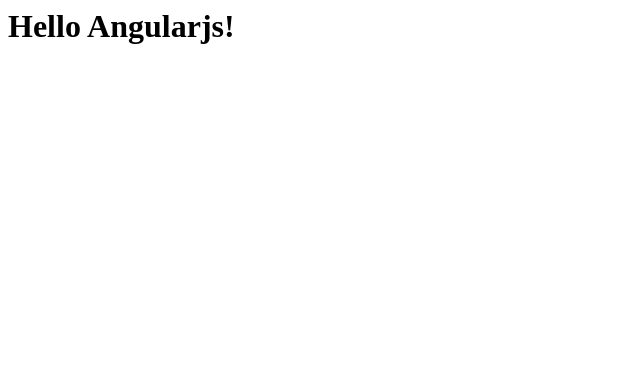
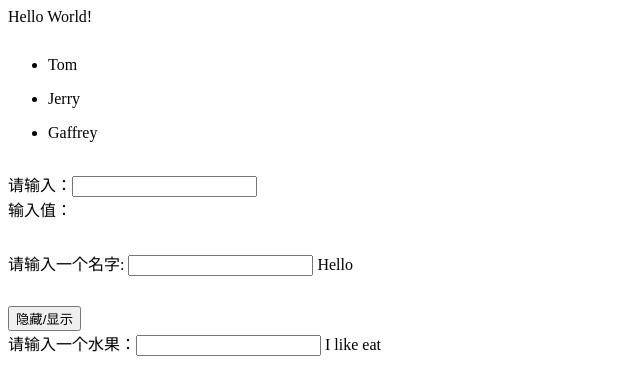
Before and after one commit to nidesky/learn-angular, a website: page 151015/index.html in a window 1280 px wide. Shown: the whole page, without its empty margins (0-640 px from the left). Drawn offline with nearby package versions, Linux system fonts and the light colour scheme.

Commit message:
常用指令

```diff
--- a/151015/index.html
+++ b/151015/index.html
@@ -3,8 +3,45 @@
 	<meta charset="UTF-8">
 	<title>This is a demo</title>
 	<script src="http://apps.bdimg.com/libs/angular.js/1.3.8/angular.js"></script>
+
+	<style>
+		div {
+			margin-bottom: 30px;
+		}
+	</style>
 </head>
-<body>
-	<h1>Hello Angularjs!</h1>
+<body ng-app="" ng-init="name='World';names=['Tom', 'Jerry', 'Gaffrey']">
+	<!-- ng-init -->
+	<div>
+		Hello {{ name }}!
+	</div>
+
+	<!-- ng-repeat -->
+	<div>
+		<ul ng-repeat="n in names">
+			<li>{{n}}</li>
+		</ul>
+	</div>
+
+	<!-- ng-model -->
+	<div>
+		请输入：<input type="text" ng-model="user"> <br/>
+		输入值：{{ user }}
+	</div>
+
+	<!-- ng-bind -->
+	<div>
+		请输入一个名字: <input type="text" ng-model="monkey">
+		Hello <span ng-bind="monkey"></span>
+	</div>
+
+	<!-- ng-click -->
+	<div>
+		<button ng-click="click=!click">隐藏/显示</button>
+		<div ng-hide="click">
+			请输入一个水果：<input type="text" ng-model="fruit">
+			I like eat <span ng-bind="fruit"></span>
+		</div>
+	</div>
 </body>
 </html>
```
Also changed, not shown: 151015/controller.html (added, +32 -0 lines), 151015/directives.html (added, +16 -0 lines).
